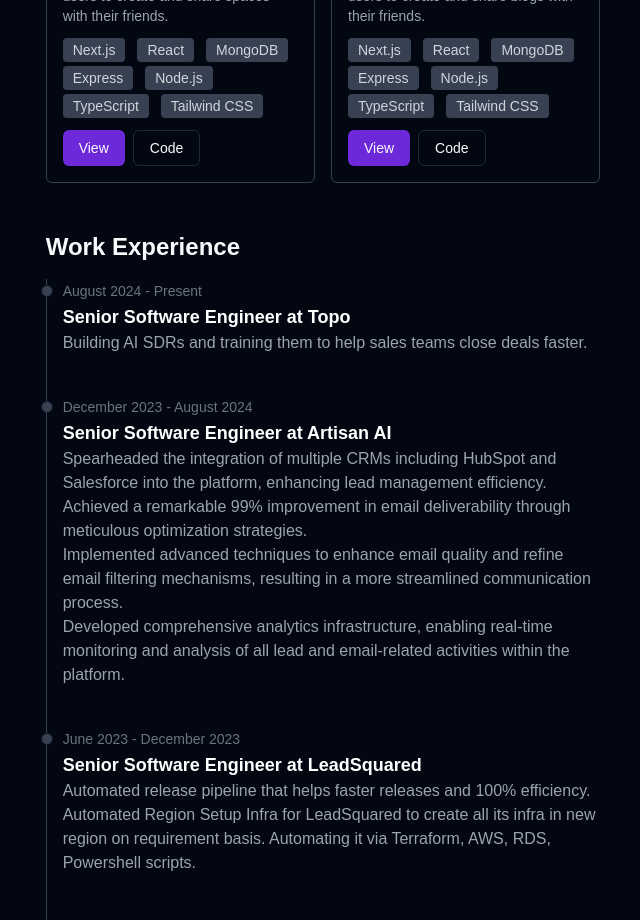
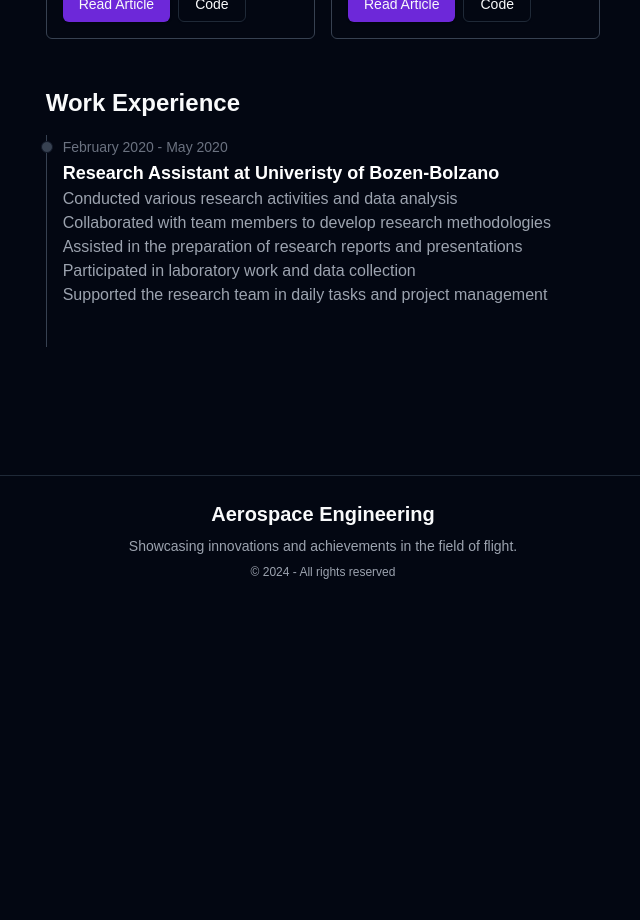
Before and after one commit to Ghedo44/portfolio, a Next.js app: page / in a window 1280 px wide. Shown: the part 1880-2800 px from the top of the page, without its empty margins (317-957 px from the left). After the commit the page ends 2484 px from the top, so only its background shows below. Built offline with nearby package versions, Linux system fonts and the light colour scheme.

Commit message:
refactor: Clean up layout components and update work experience details; adjust tooltip positioning and project links

```diff
--- a/src/app/(home)/page.tsx
+++ b/src/app/(home)/page.tsx
@@ -23,7 +23,7 @@
         <Intro />
         <Education />
         <Skills />
-        <SpaceAnimation />
+        {/* <SpaceAnimation /> */}
         <Projects />
         <WorkExperience />
       </ParallaxProvider>
--- a/src/app/blog/[...slug]/layout.tsx
+++ b/src/app/blog/[...slug]/layout.tsx
@@ -4,7 +4,7 @@
     children: React.ReactNode;
 }>) {
     return (
-        <div className="flex min-h-screen flex-col md:gap-12 gap-8 md:py-24 lg:pr-28 xl:pr-8 md:px-8 px-4 py-10 relative overflow-hidden lg:w-9/12 max-w-screen-2xl sm:w-full mx-auto lg:ml-72">
+        <div className="min-h-screen p-8 lg:pl-72 min-[2050px]:pl-0 w-full max-w-screen-xl mx-auto">
             {children}
         </div>
     );
--- a/src/components/custom-dock.tsx
+++ b/src/components/custom-dock.tsx
@@ -155,7 +155,7 @@
                                         <item.icon className="size-4" />
                                     </Link>
                                 </TooltipTrigger>
-                                <TooltipContent side="right">
+                                <TooltipContent side={isMobile ? "top" : "right"}>
                                     <p>{item.label}</p>
                                 </TooltipContent>
                             </Tooltip>
@@ -178,7 +178,7 @@
                                         <social.icon className="size-4" />
                                     </Link>
                                 </TooltipTrigger>
-                                <TooltipContent side="right">
+                                <TooltipContent side={isMobile ? "top" : "right"}>
                                     <p>{name}</p>
                                 </TooltipContent>
                             </Tooltip>
@@ -202,7 +202,7 @@
                                     <span className="sr-only">Toggle theme</span>
                                 </Button>
                             </TooltipTrigger>
-                            <TooltipContent side="right">
+                            <TooltipContent side={isMobile ? "top" : "right"}>
                                 <p>Theme</p>
                             </TooltipContent>
                         </Tooltip>
--- a/src/components/home/projects.tsx
+++ b/src/components/home/projects.tsx
@@ -7,7 +7,7 @@
     title: "FormVibe",
     description:
       "FormVibe is a platform that allows users to create and share forms with their friends.",
-    link: "https://form-vibe.vercel.app/",
+    link: "/blog/hi",
     code: "https://github.com/yatharth1706/FormVibe",
     previewVideo: "/videos/FormVibeProjectPreview.mp4",
     technologies: [
@@ -97,7 +97,7 @@
               </div>
               <div className="flex gap-2 mt-auto">
                 <Link href={project.link}>
-                  <Button variant="default">View</Button>
+                  <Button variant="default">Read Article</Button>
                 </Link>
                 <Link href={project.code}>
                   <Button variant="outline">Code</Button>
--- a/src/components/home/work-experience.tsx
+++ b/src/components/home/work-experience.tsx
@@ -12,45 +12,16 @@
 
 const workExperienceData: WorkExperienceItem[] = [
   {
-    startDate: "August 2024",
-    endDate: "Present",
-    companyName: "Topo",
-    jobTitle: "Senior Software Engineer",
+    startDate: "February 2020",
+    endDate: "May 2020",
+    companyName: "Univeristy of Bozen-Bolzano",
+    jobTitle: "Research Assistant",
     description: [
-      "Building AI SDRs and training them to help sales teams close deals faster.",
-    ],
-  },
-  {
-    startDate: "December 2023",
-    endDate: "August 2024",
-    companyName: "Artisan AI",
-    jobTitle: "Senior Software Engineer",
-    description: [
-      "Spearheaded the integration of multiple CRMs including HubSpot and Salesforce into the platform, enhancing lead management efficiency.",
-      "Achieved a remarkable 99% improvement in email deliverability through meticulous optimization strategies.",
-      "Implemented advanced techniques to enhance email quality and refine email filtering mechanisms, resulting in a more streamlined communication process.",
-      "Developed comprehensive analytics infrastructure, enabling real-time monitoring and analysis of all lead and email-related activities within the platform.",
-    ],
-  },
-  {
-    startDate: "June 2023",
-    endDate: "December 2023",
-    companyName: "LeadSquared",
-    jobTitle: "Senior Software Engineer",
-    description: [
-      "Automated release pipeline that helps faster releases and 100% efficiency.",
-      "Automated Region Setup Infra for LeadSquared to create all its infra in new region on requirement basis. Automating it via Terraform, AWS, RDS, Powershell scripts.",
-    ],
-  },
-  {
-    startDate: "June 2021",
-    endDate: "June 2023",
-    companyName: "LeadSquared",
-    jobTitle: "Software Engineer",
-    description: [
-      "Part of DevOps Portal team which helps in automating infra management of LeadSquared",
-      "Automated RDS Cluster upgrade / downgrade activity with very less downtime around 1-10 seconds in production",
-      "Devised notification system for the platform supporting both web and email notifications on based of certain actions custom selected by user",
+      "Conducted various research activities and data analysis",
+      "Collaborated with team members to develop research methodologies",
+      "Assisted in the preparation of research reports and presentations",
+      "Participated in laboratory work and data collection",
+      "Supported the research team in daily tasks and project management"
     ],
   },
 ];
@@ -64,9 +35,8 @@
         {workExperienceData.map((item, index) => (
           <li
             key={index}
-            className={`mb-10 ms-4 ${
-              index === workExperienceData.length - 1 ? "mb-0" : ""
-            }`}
+            className={`mb-10 ms-4 ${index === workExperienceData.length - 1 ? "mb-0" : ""
+              }`}
           >
             <div className="absolute w-3 h-3 bg-gray-200 rounded-full mt-1.5 -start-1.5 border border-white dark:border-gray-900 dark:bg-gray-700"></div>
             <time className="mb-1 text-sm font-normal leading-none text-gray-400 dark:text-gray-500">
```
Also changed, not shown: src/app/(home)/layout.tsx (+3 -5 lines).
